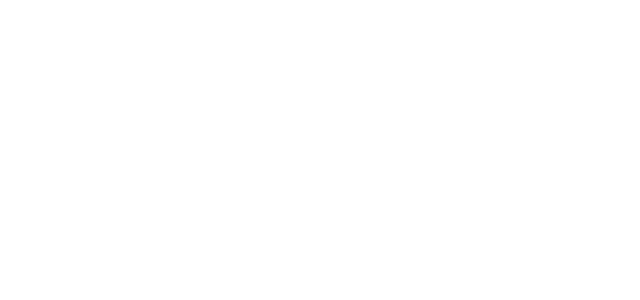
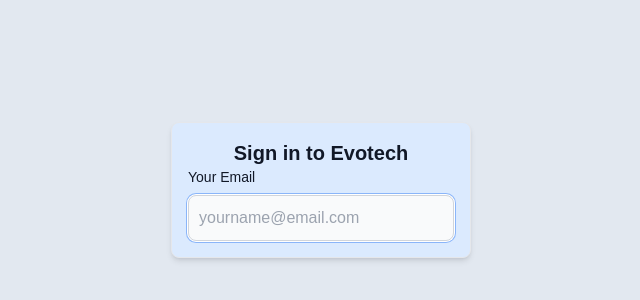
Before and after one commit to avidzcheetah/evotech-first-project, a Next.js app: page /login in a window 1280 px wide. Shown: the part 210-510 px from the top of the page, without its empty margins (319-959 px from the left). Built offline with nearby package versions, Linux system fonts and the light colour scheme.

Commit message:
Change login page

```diff
--- a/app/layout.js
+++ b/app/layout.js
@@ -20,7 +20,7 @@
   return (
     <html lang="en" className="light">
       <body
-        className={`${geistSans.variable} ${geistMono.variable} antialiased`}
+        className={`${geistSans.variable} ${geistMono.variable} antialiased bg-slate-200`}
       >
         {children}
       </body>
--- a/app/login/page.jsx
+++ b/app/login/page.jsx
@@ -1,8 +1,31 @@
-"use client"
-export default function LoginPage(){
-    return (
-        <div>
-            <div></div>
+"use client";
+export default function LoginPage() {
+  return (
+    <div className="flex flex-col justify-center items-center min-h-screen text-black">
+      <div className="w-[300px] mx-auto">
+        <div className=" bg-blue-100 shadow-md border border-gray-200 rounded-lg p-4">
+          <form action="#">
+            <h3 className="text-center text-xl font-semibold text-gray-900">
+              Sign in to Evotech
+            </h3>
+            <div>
+              <label
+                htmlFor="email"
+                className="text-sm font-medium text-gray-900 block mb-2 dark::text-gray-300"
+              >
+                Your Email
+              </label>
+              <input
+                type="email"
+                name="email"
+                id="email"
+                className="bg-gray-50 border border-gray-300 ring-1 ring-offset-1 rounded-lg text-gray-900 focus:ring-blue-500 focus:border-blue-500 block w-full p-2.5"
+                placeholder="yourname@email.com"
+              />
+            </div>
+          </form>
         </div>
-    )
+      </div>
+    </div>
+  );
 }
```
